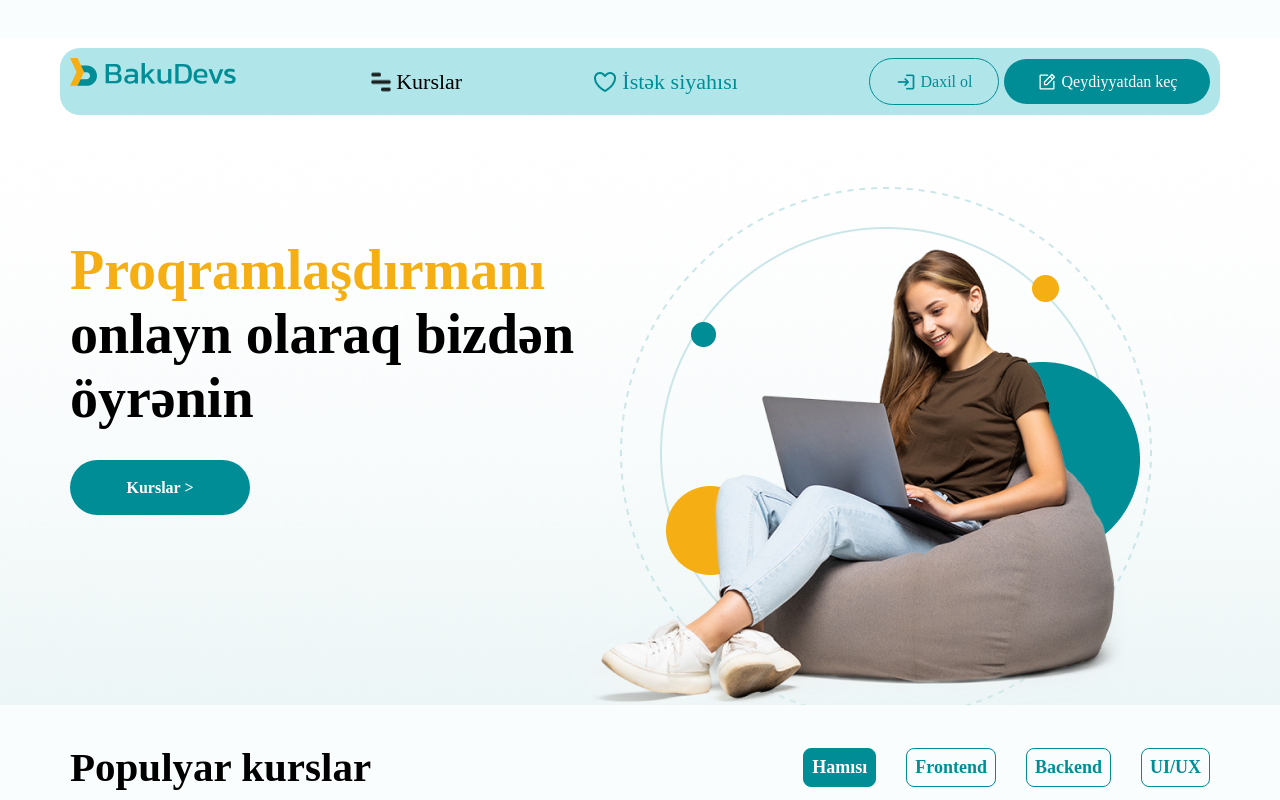
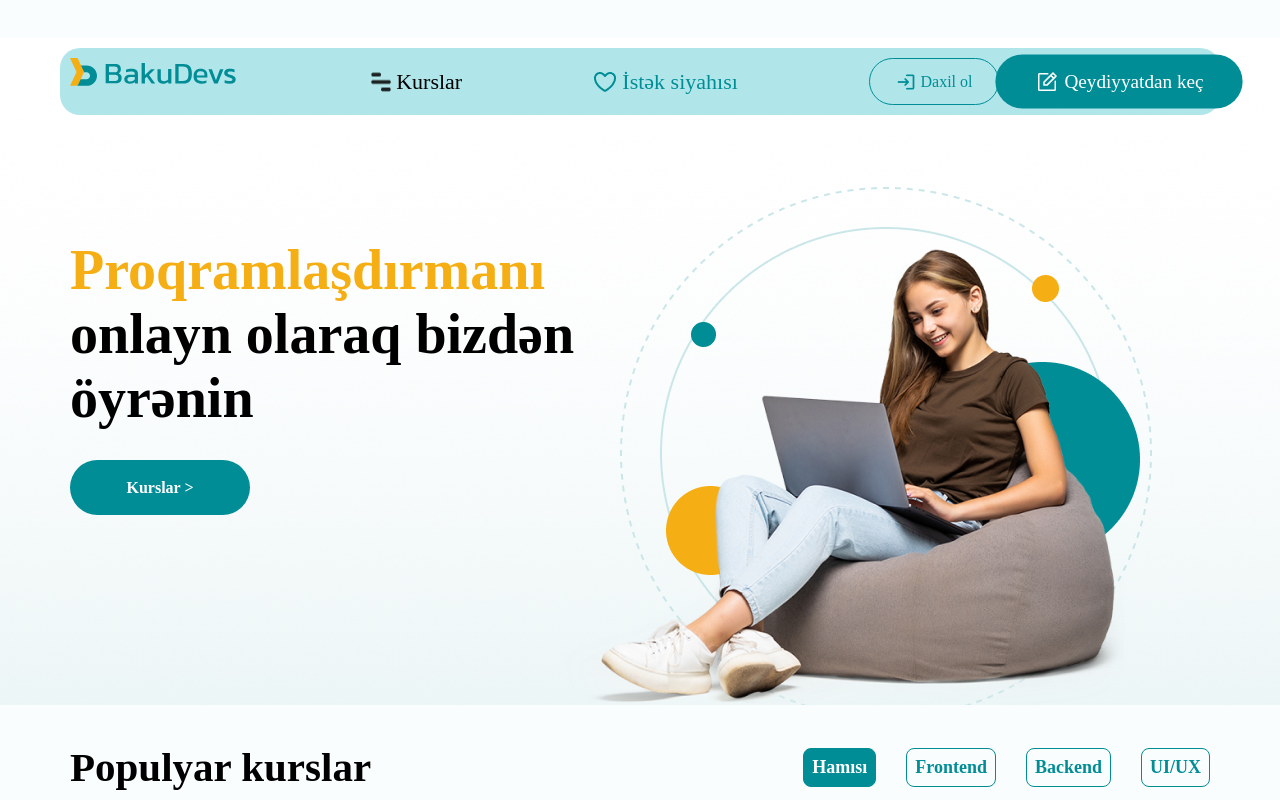
Before and after one commit to karimliaghabala/jed-academy-html-css-task-bakuDev-, a plain HTML site: page index.html in a window 1280 px wide. In both pictures the pointer is over the item "Qeydiyyatdan keç". Shown: the top 800 px of the page. Drawn offline with Linux system fonts and the light colour scheme.

Commit message:
update css animation

```diff
--- a/css/about.css
+++ b/css/about.css
@@ -81,15 +81,24 @@
   height: 45px;
   border: 1px solid #008d96;
   border-radius: 40px;
+  transition: 800ms;
+
 }
 .join-li2 {
   width: 206px;
   height: 45px;
   background-color: #008d96;
   border-radius: 40px;
+  transition: 800ms;
 }
 .join-li2 > a {
   color: white;
+}
+.join-li2:hover{
+  transform: scale(1.2)translate(10px) ;
+}
+.join-li:hover{
+  transform: scale(1.2)translate(-10px) ;
 }
 
 /*>>>>>>>>>>>>>>>>>>>>>>> first section end<<<<<<<<<<<<<<<<<<<<*/
--- a/css/contact.css
+++ b/css/contact.css
@@ -82,15 +82,24 @@
   height: 45px;
   border: 1px solid #008d96;
   border-radius: 40px;
+  transition: 800ms;
+
 }
 .join-li2 {
   width: 206px;
   height: 45px;
   background-color: #008d96;
   border-radius: 40px;
+  transition: 800ms;
 }
 .join-li2 > a {
   color: white;
+}
+.join-li2:hover{
+  transform: scale(1.2)translate(10px) ;
+}
+.join-li:hover{
+  transform: scale(1.2)translate(-10px) ;
 }
 
 /*>>>>>>>>>>>>>>>>>>>>>>> first section end<<<<<<<<<<<<<<<<<<<<*/
--- a/css/forgetpassword.css
+++ b/css/forgetpassword.css
@@ -81,15 +81,24 @@
   height: 45px;
   border: 1px solid #008d96;
   border-radius: 40px;
+  transition: 800ms;
+
 }
 .join-li2 {
   width: 206px;
   height: 45px;
   background-color: #008d96;
   border-radius: 40px;
+  transition: 800ms;
 }
 .join-li2 > a {
   color: white;
+}
+.join-li2:hover{
+  transform: scale(1.2)translate(10px) ;
+}
+.join-li:hover{
+  transform: scale(1.2)translate(-10px) ;
 }
 
 /*>>>>>>>>>>>>>>>>>>>>>>> first section end<<<<<<<<<<<<<<<<<<<<*/
--- a/css/kursContent.css
+++ b/css/kursContent.css
@@ -81,15 +81,24 @@
   height: 45px;
   border: 1px solid #008d96;
   border-radius: 40px;
+  transition: 800ms;
+
 }
 .join-li2 {
   width: 206px;
   height: 45px;
   background-color: #008d96;
   border-radius: 40px;
+  transition: 800ms;
 }
 .join-li2 > a {
   color: white;
+}
+.join-li2:hover{
+  transform: scale(1.2)translate(10px) ;
+}
+.join-li:hover{
+  transform: scale(1.2)translate(-10px) ;
 }
 
 /*>>>>>>>>>>>>>>>>>>>>>>> first section end<<<<<<<<<<<<<<<<<<<<*/
--- a/css/kursList.css
+++ b/css/kursList.css
@@ -81,17 +81,25 @@
   height: 45px;
   border: 1px solid #008d96;
   border-radius: 40px;
+  transition: 800ms;
+
 }
 .join-li2 {
   width: 206px;
   height: 45px;
   background-color: #008d96;
   border-radius: 40px;
+  transition: 800ms;
 }
 .join-li2 > a {
   color: white;
 }
-
+.join-li2:hover{
+  transform: scale(1.2)translate(10px) ;
+}
+.join-li:hover{
+  transform: scale(1.2)translate(-10px) ;
+}
 /*>>>>>>>>>>>>>>>>>>>>>>> first section end<<<<<<<<<<<<<<<<<<<<*/
 /*>>>>>>>>>>>>>>>>>>>>>>> second section start<<<<<<<<<<<<<<<<<<<<*/
 
--- a/css/login.css
+++ b/css/login.css
@@ -81,15 +81,24 @@
   height: 45px;
   border: 1px solid #008d96;
   border-radius: 40px;
+  transition: 800ms;
+
 }
 .join-li2 {
   width: 206px;
   height: 45px;
   background-color: #008d96;
   border-radius: 40px;
+  transition: 800ms;
 }
 .join-li2 > a {
   color: white;
+}
+.join-li2:hover{
+  transform: scale(1.2)translate(10px) ;
+}
+.join-li:hover{
+  transform: scale(1.2)translate(-10px) ;
 }
 
 /*>>>>>>>>>>>>>>>>>>>>>>> first section end<<<<<<<<<<<<<<<<<<<<*/
--- a/css/signUp.css
+++ b/css/signUp.css
@@ -81,15 +81,24 @@
   height: 45px;
   border: 1px solid #008d96;
   border-radius: 40px;
+  transition: 800ms;
+
 }
 .join-li2 {
   width: 206px;
   height: 45px;
   background-color: #008d96;
   border-radius: 40px;
+  transition: 800ms;
 }
 .join-li2 > a {
   color: white;
+}
+.join-li2:hover{
+  transform: scale(1.2)translate(10px) ;
+}
+.join-li:hover{
+  transform: scale(1.2)translate(-10px) ;
 }
 
 /*>>>>>>>>>>>>>>>>>>>>>>> first section end<<<<<<<<<<<<<<<<<<<<*/
--- a/css/style.css
+++ b/css/style.css
@@ -88,16 +88,26 @@
   height: 45px;
   border: 1px solid #008d96;
   border-radius: 40px;
+  transition: 800ms;
+
 }
 .join-li2 {
   width: 206px;
   height: 45px;
   background-color: #008d96;
   border-radius: 40px;
+  transition: 800ms;
 }
 .join-li2 > a {
   color: white;
 }
+.join-li2:hover{
+  transform: scale(1.2)translate(10px) ;
+}
+.join-li:hover{
+  transform: scale(1.2)translate(-10px) ;
+}
+
 .text {
   width: 1140px;
   text-align: start;
```
